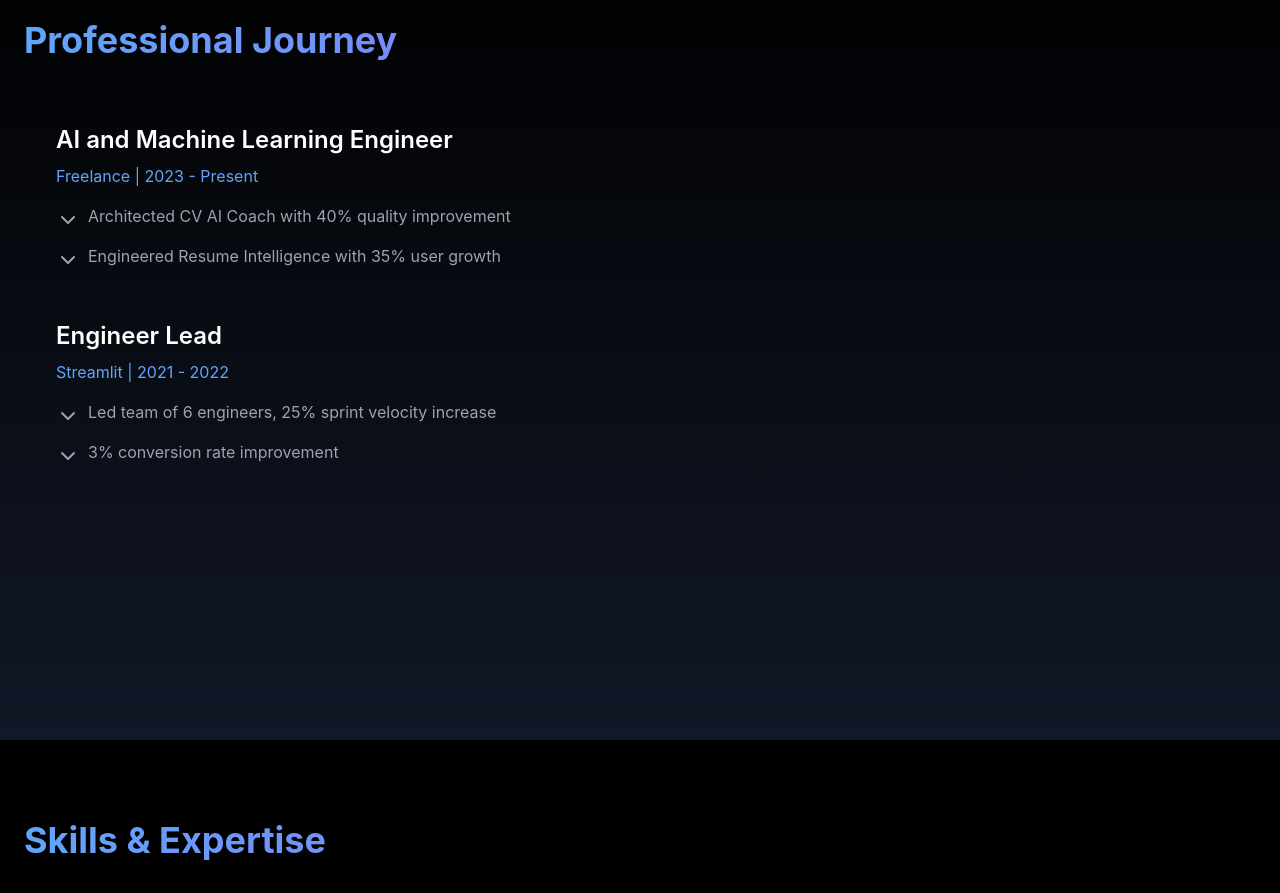
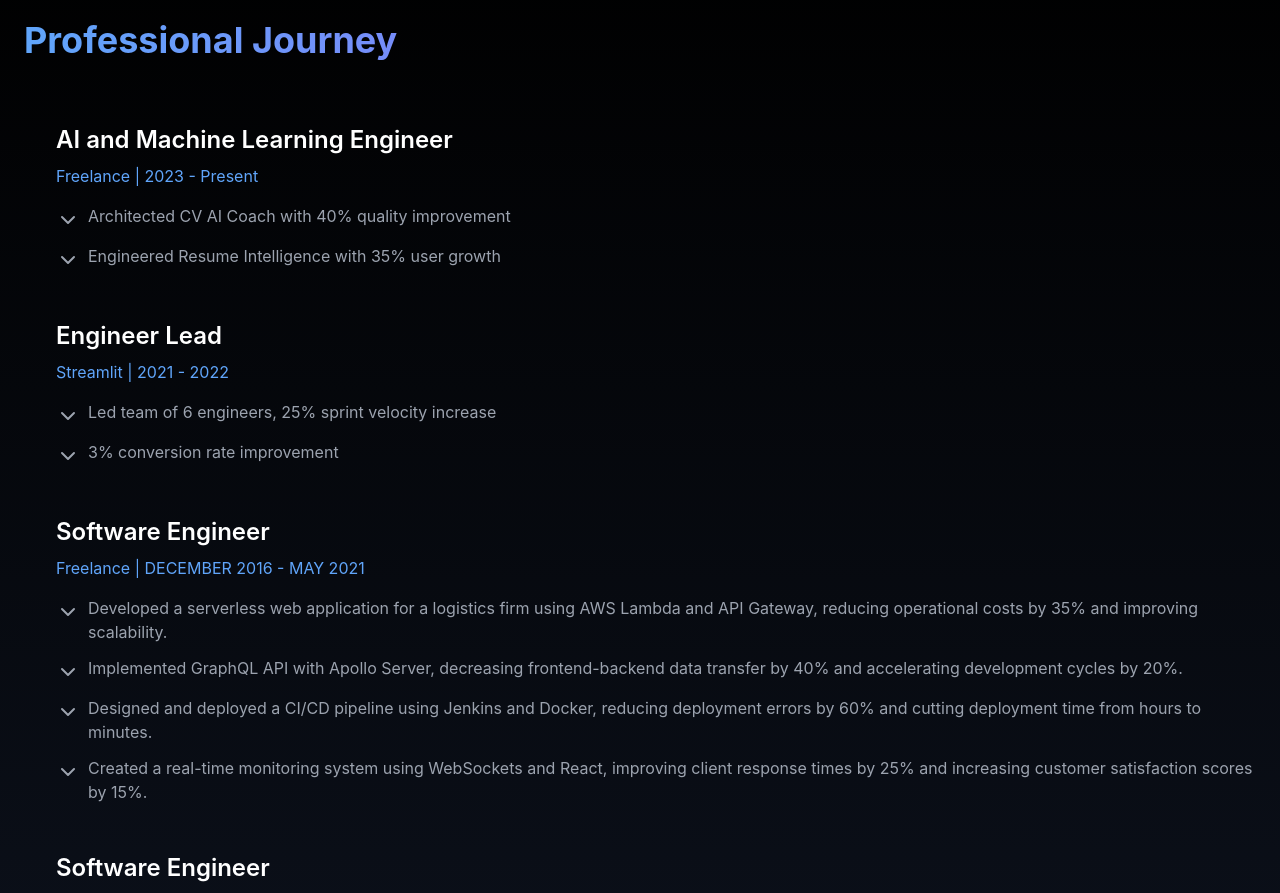
Before and after one commit to luillyfe/portfolio, a React (Vite) app: page / in a window 1280 px wide. Shown: the part 1900-2793 px from the top of the page. Built offline with nearby package versions, Linux system fonts and the light colour scheme.

Commit message:
- Adding more experience

```diff
--- a/src/Portfolio.tsx
+++ b/src/Portfolio.tsx
@@ -329,6 +329,38 @@ const Portfolio = () => {
                   "3% conversion rate improvement",
                 ],
               },
+              {
+                role: "Software Engineer",
+                company: "Freelance",
+                period: "DECEMBER 2016 - MAY 2021",
+                achievements: [
+                  "Developed a serverless web application for a logistics firm using AWS Lambda and API Gateway, reducing operational costs by 35% and improving scalability.",
+                  "Implemented GraphQL API with Apollo Server, decreasing frontend-backend data transfer by 40% and accelerating development cycles by 20%.",
+                  "Designed and deployed a CI/CD pipeline using Jenkins and Docker, reducing deployment errors by 60% and cutting deployment time from hours to minutes.",
+                  "Created a real-time monitoring system using WebSockets and React, improving client response times by 25% and increasing customer satisfaction scores by 15%.",
+                ],
+              },
+              {
+                role: "Software Engineer",
+                company: "UruIT",
+                period: "JUNE 2014 - NOVEMBER 2016",
+                achievements: [
+                  "Architected and implemented a modular Node.js application structure, improving code reusability by 30% and reducing development time for new features by 25%.",
+                  "Optimized ElasticSearch queries, resulting in a 50% reduction in search latency and a 40% increase in search accuracy for location-based services.",
+                  "Implemented JSON Web Token authentication, enhancing system security and reducing unauthorized access attempts by 80%.",
+                ],
+              },
+              {
+                role: "Software Engineer",
+                company: "Ceiba Software",
+                period: "DECEMBER 2014 - AUGUST 2016",
+                achievements: [
+                  "Reduced latency by 20% and increased throughput by 15% for the Risk Locator System by optimizing database queries and implementing caching strategies.",
+                  "Developed a real-time websocket system for risk sharing, improving data synchronization speed by 40% and enabling instantaneous updates across multiple clients.",
+                  "Led the implementation of Continuous Integration practices, reducing integration issues by 70% and accelerating the release cycle from bi-weekly to weekly.",
+                  "Designed and implemented a cross-team communication framework, improving project delivery times by 30% and reducing misalignments between business and development teams by 50%.",
+                ],
+              },
             ].map((experience, index) => (
               <div key={index} className="group relative">
                 <div className="absolute left-0 top-0 w-1 h-full bg-gradient-to-b from-blue-500 to-purple-500 transform scale-y-0 group-hover:scale-y-100 transition-transform origin-top" />
```
